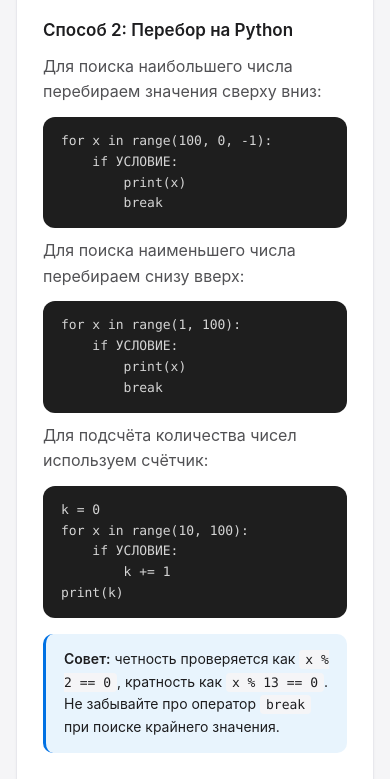
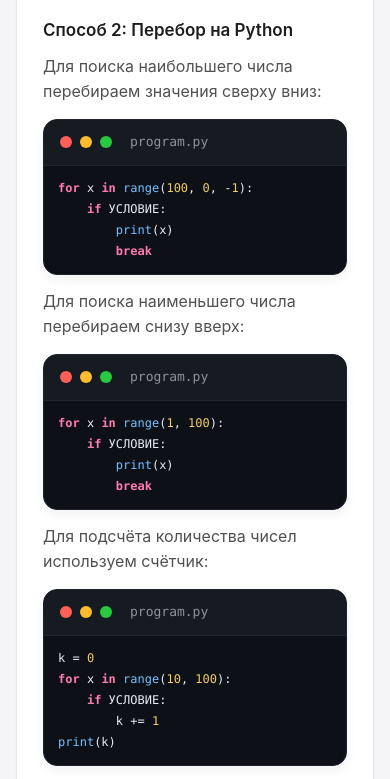
Before and after one commit to mmmaslikov/oge, a plain HTML site: page task3/task3.html in a window 390 px wide. Shown: the part 3729-4508 px from the top of the page. Drawn offline with Linux system fonts and the light colour scheme.

Commit message:
Update task3.html

```diff
--- a/task3/task3.html
+++ b/task3/task3.html
@@ -130,6 +130,21 @@ code { font-family: "Consolas", "Monaco", monospace; background: var(--bg-soft);
 @media (max-width: 640px) {
   .header-title { font-size: 24px; }
   .ops-grid { grid-template-columns: 1fr; }
+/* Код-окно в стиле macOS */
+.code-window { background: #0d1117; border-radius: 14px; margin: 14px 0; overflow: hidden; box-shadow: var(--shadow); border: 1px solid #1f242c; }
+.code-window-header { display: flex; align-items: center; gap: 8px; padding: 12px 16px; background: #161b22; border-bottom: 1px solid #21262d; }
+.dot { width: 12px; height: 12px; border-radius: 50%; flex-shrink: 0; }
+.dot.red { background: #ff5f57; }
+.dot.yellow { background: #febc2e; }
+.dot.green { background: #28c840; }
+.code-filename { margin-left: 10px; font-family: "Consolas", "Monaco", monospace; font-size: 13px; color: #8b949e; }
+.code-window-body { padding: 18px 22px; overflow-x: auto; font-family: "Consolas", "Monaco", monospace; font-size: 13.5px; line-height: 1.75; color: #e6edf3; white-space: pre; margin: 0; }
+.tok-kw { color: #ff7ab2; font-weight: 600; }
+.tok-fn { color: #79c0ff; }
+.tok-str { color: #ffa657; }
+.tok-num { color: #f2cc60; }
+.tok-com { color: #8b949e; font-style: italic; }
+@media (max-width: 640px) { .code-window-body { font-size: 12px; padding: 12px 14px; } }
 }
 </style>
 </head>
@@ -310,19 +325,75 @@ const state = {
   answers2: {}, results2: null
 };
 
+function highlightCode(code, lang) {
+  const esc = code.replace(/&/g, '&amp;').replace(/</g, '&lt;').replace(/>/g, '&gt;');
+  const pyKw = new Set(['if','elif','else','while','for','in','and','or','not','def','return','break','continue','import','from','as','True','False','None','lambda','global']);
+  const pyFn = new Set(['print','input','int','str','float','range','len','abs','max','min','sum']);
+  const algKw = new Set(['алг','нач','кон','цел','если','то','иначе','все','нц','кц','раз','использовать','и','или','не','div','mod']);
+  const algFn = new Set(['ввод','вывод']);
+  const re = /(#[^\n]*|\/\/[^\n]*)|("(?:[^"\n]|\\")*"|'(?:[^'\n]|\\')*')|(\d+(?:\.\d+)?)|([A-Za-z_А-Яа-яЁё][A-Za-z_0-9А-Яа-яЁё]*)/g;
+  let out = '', last = 0, m;
+  while ((m = re.exec(esc)) !== null) {
+    out += esc.slice(last, m.index);
+    if (m[1]) out += '<span class="tok-com">' + m[1] + '</span>';
+    else if (m[2]) out += '<span class="tok-str">' + m[2] + '</span>';
+    else if (m[3]) out += '<span class="tok-num">' + m[3] + '</span>';
+    else if (m[4]) {
+      const w = m[4];
+      if (lang === 'alg') {
+        if (algKw.has(w)) out += '<span class="tok-kw">' + w + '</span>';
+        else if (algFn.has(w)) out += '<span class="tok-fn">' + w + '</span>';
+        else out += w;
+      } else {
+        if (pyKw.has(w)) out += '<span class="tok-kw">' + w + '</span>';
+        else if (pyFn.has(w)) out += '<span class="tok-fn">' + w + '</span>';
+        else out += w;
+      }
+    }
+    last = m.index + m[0].length;
+  }
+  return out + esc.slice(last);
+}
+
+function makeCodeWindow(code, lang, filename) {
+  const wrap = document.createElement('div');
+  wrap.className = 'code-window';
+  const head = document.createElement('div');
+  head.className = 'code-window-header';
+  head.innerHTML = '<span class="dot red"></span><span class="dot yellow"></span><span class="dot green"></span><span class="code-filename"></span>';
+  head.querySelector('.code-filename').textContent = filename;
+  const pre = document.createElement('pre');
+  pre.className = 'code-window-body';
+  pre.innerHTML = highlightCode(code, lang);
+  wrap.appendChild(head);
+  wrap.appendChild(pre);
+  return wrap;
+}
+
+/* Автоматически превращает старые статичные блоки .code-block в окна */
+function upgradeStaticCodeBlocks(root) {
+  (root || document).querySelectorAll('.code-block').forEach(old => {
+    const code = old.textContent;
+    const lang = /алг|использовать Черепаха|ввод |вывод |нц |кц /.test(code) ? 'alg' : 'py';
+    old.replaceWith(makeCodeWindow(code, lang, lang === 'alg' ? 'program.alg' : 'program.py'));
+  });
+}
+
 function renderSolutionBlocks(container, solutionText) {
-  const parts = solutionText.split('\n\n');
-  parts.forEach(part => {
+  solutionText.split('\n\n').forEach(part => {
     const trimmed = part.trim();
     if (!trimmed) return;
-    if (trimmed.startsWith('PY:')) {
-      const code = document.createElement('div');
-      code.className = 'code-block';
-      code.textContent = trimmed.slice(3);
-      container.appendChild(code);
+    if (trimmed.startsWith('CODE:')) {
+      const nl = trimmed.indexOf('\n');
+      const h = trimmed.slice(5, nl).split(':');
+      container.appendChild(makeCodeWindow(trimmed.slice(nl + 1), h[0], h[1]));
+    } else if (trimmed.startsWith('PY:')) {
+      container.appendChild(makeCodeWindow(trimmed.slice(3), 'py', 'reshenie.py'));
+    } else if (trimmed.startsWith('KM:')) {
+      container.appendChild(makeCodeWindow(trimmed.slice(3), 'alg', 'kumir.alg'));
     } else {
       const p = document.createElement('p');
-      p.innerHTML = trimmed;
+      p.innerHTML = trimmed.replace(/\n/g, '<br>');
       container.appendChild(p);
     }
   });
@@ -499,6 +570,7 @@ print(k)</div>
     </div>
   `;
   app.appendChild(mistakes);
+  upgradeStaticCodeBlocks(app);
 }
 
 function createTaskElement(task, num, mode) {
```
